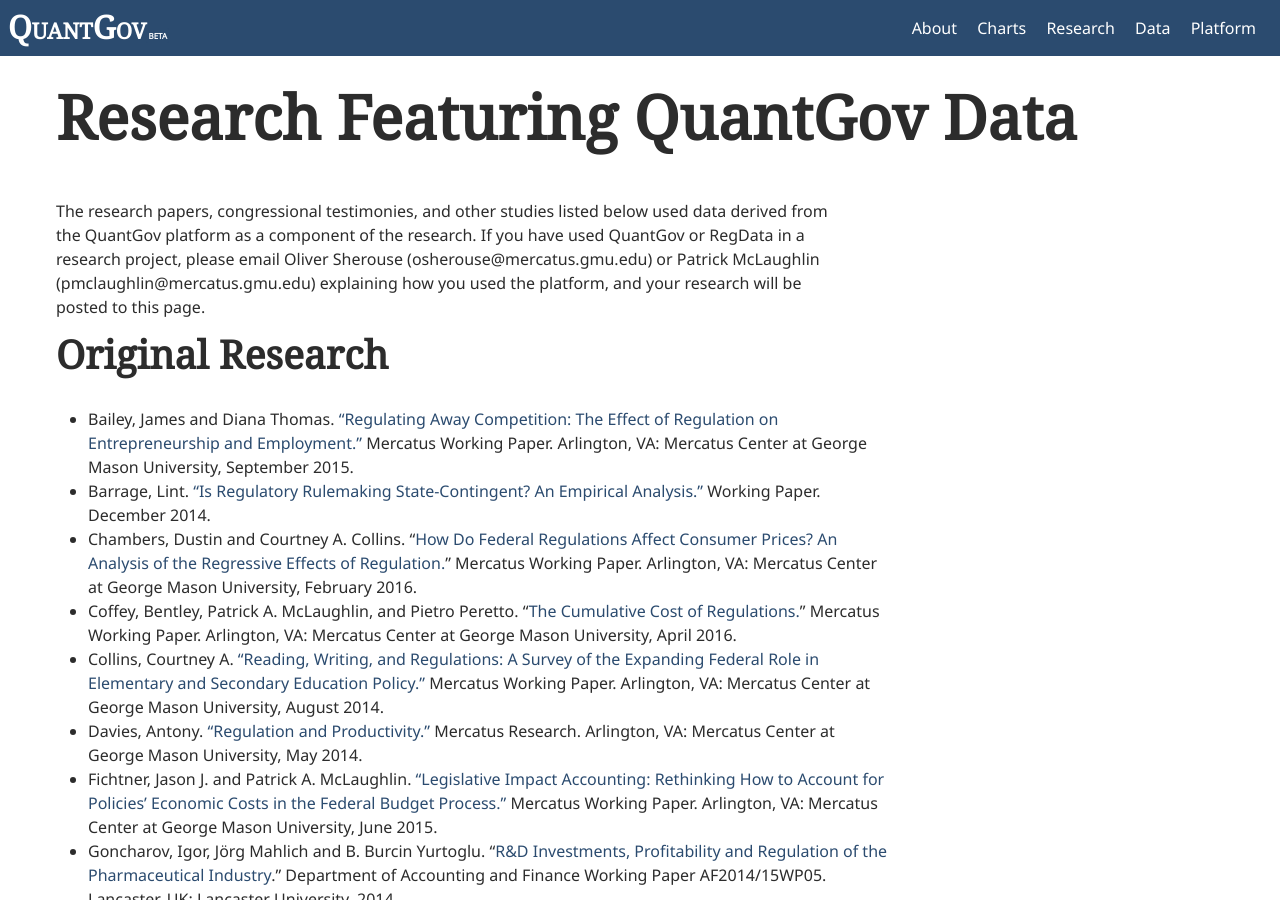
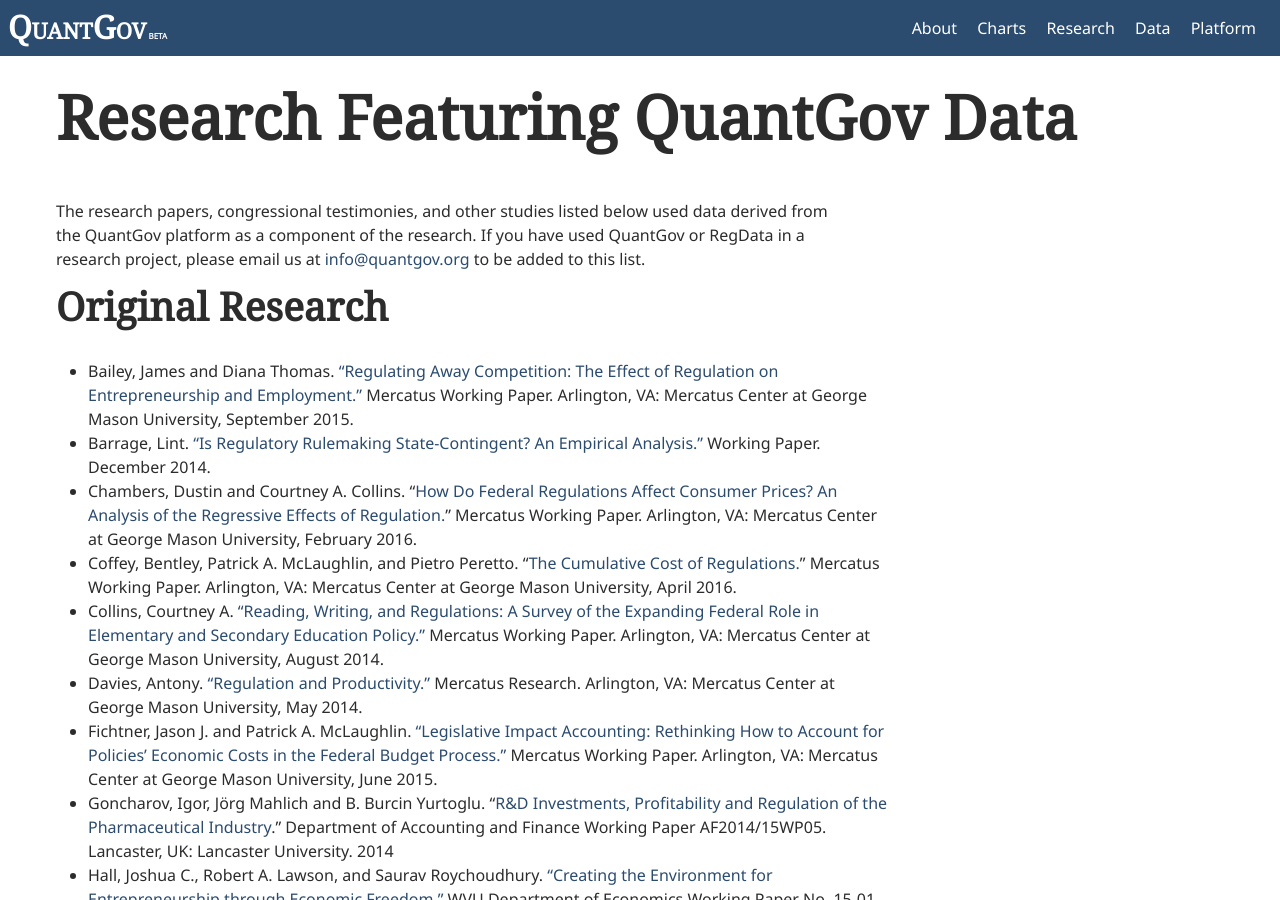
Before and after one commit to jnelson16/quantgov.org, a Jekyll site: the page built from research/index.markdown, in a window 1280 px wide and 900 px high. Built offline with Jekyll 4.4.1, drawn with Linux system fonts in a browser that asks for light colours; nearby versions of some CDN libraries.

Commit message:
Using the info email

```diff
--- a/research/index.markdown
+++ b/research/index.markdown
@@ -4,9 +4,7 @@
 ...
 
 The research papers, congressional testimonies, and other studies listed below used data derived from the QuantGov platform as a
-component of the research. If you have used QuantGov or RegData in a research project, please email Oliver Sherouse
-(osherouse@mercatus.gmu.edu) or Patrick McLaughlin (pmclaughlin@mercatus.gmu.edu) explaining how you used the platform, and your
-research will be posted to this page.
+component of the research. If you have used QuantGov or RegData in a research project, please email us at <info@quantgov.org> to be added to this list.
 
 ### Original Research
 
```
